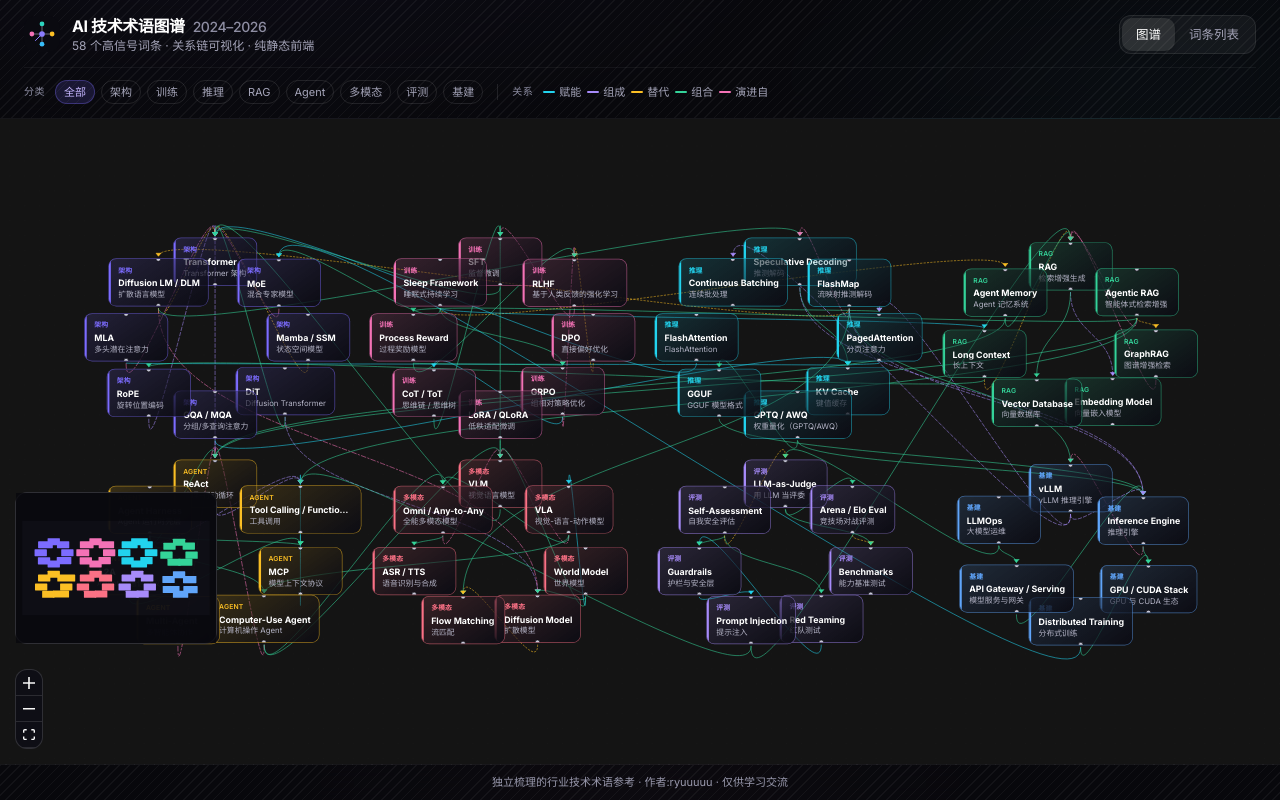
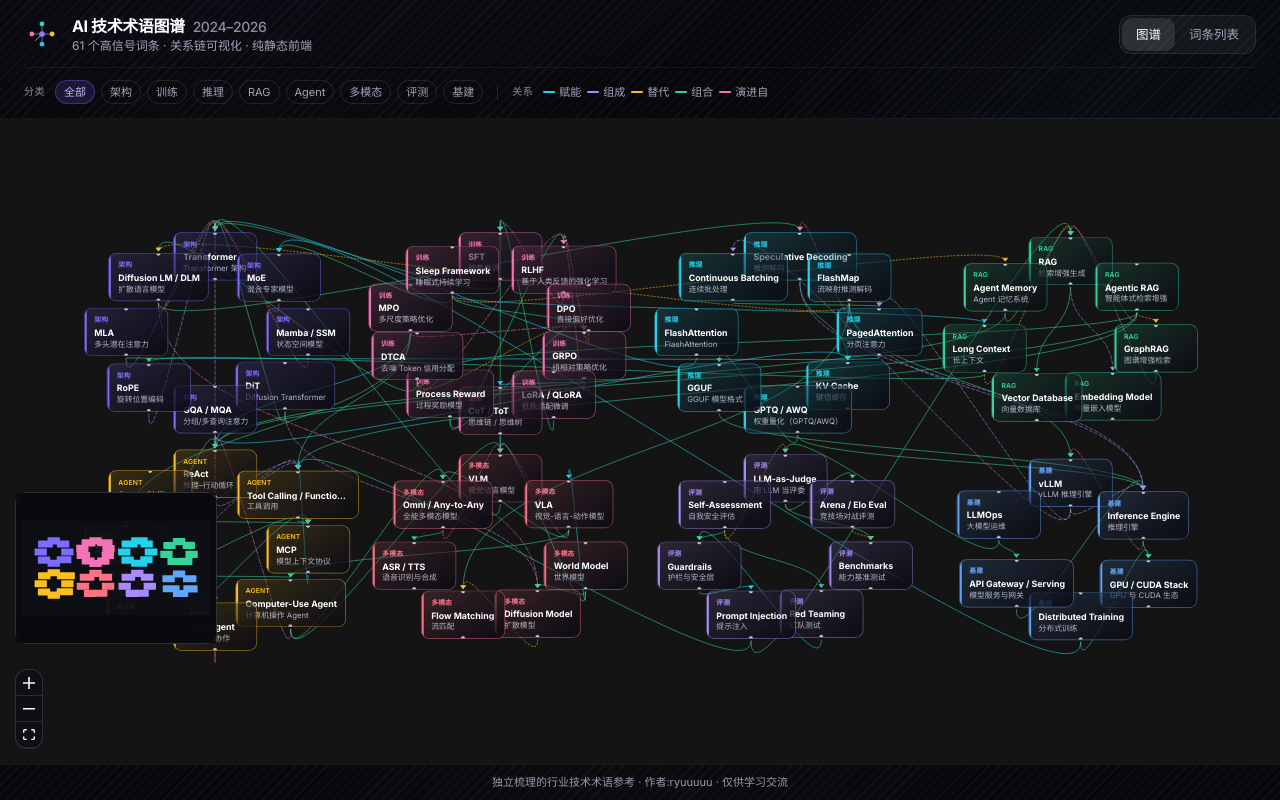
Before and after one commit to keepline/ai-tech-glossary, a React (Vite) app: page / in a window 1280 px wide. Built offline with nearby package versions, Linux system fonts and the light colour scheme.

Commit message:
feat: add DTCA, MPO, and Agent Skills glossary terms

```diff
--- a/src/data/terms.ts
+++ b/src/data/terms.ts
@@ -162,6 +162,28 @@ export const terms: Term[] = [
       '不只评估最终答案，还对推理中间步骤打分，提供更稠密的训练信号，缓解稀疏奖励下的探索困难。',
     whyItMatters:
       '对数学、代码等可分解任务尤为关键，是提升推理可靠性的重要对齐手段。',
+  },
+  {
+    id: 'dtca',
+    en: 'DTCA',
+    zh: '去噪 Token 信用分配',
+    category: '训练与对齐',
+    explanation:
+      'Denoising Token Credit Assignment：面向扩散语言模型（DLM）强化学习的 token 级信用分配框架。在去噪过程中，用「提交某 token 后剩余掩码位预测置信度的提升」估计贡献，按词性聚合后筛选信息量大的去噪步，再结合策略更新引起的熵变化校准优势信号。',
+    whyItMatters:
+      '自回归 RL（如 GRPO）默认按序列位置分配信用，但 DLM 是并行解掩码，位置与时间步语义不同；2026-10 DTCA 等结果表明，为去噪动力学专门设计信用分配，是把 RL 推理增益迁到扩散语言模型上的关键缺口。',
+    yearHint: '2026',
+  },
+  {
+    id: 'mpo',
+    en: 'MPO',
+    zh: '多尺度策略优化',
+    category: '训练与对齐',
+    explanation:
+      'Multiscale Policy Optimization：面向长程 LLM Agent 的强化学习算法。观察到评论家（critic）价值主要在「助手回合」之间变化，因而先在回合尺度做广义优势估计，再在回合内做局部 token 校正，并用回合级重要性采样对齐策略更新，避免纯 token 级比率对长轨迹的额外惩罚。',
+    whyItMatters:
+      '搜索、工具调用与自动化等长程任务里，一次环境交互对应一整段助手输出；把信用锚定在回合再细化到 token，比直接套用 GRPO/PPO 的 token 级配方更贴合 Agent 轨迹结构，是 2026 长程 Agent 训练的代表性新算法之一。',
+    yearHint: '2026',
   },
 
   {
@@ -410,6 +432,18 @@ export const terms: Term[] = [
       '2025–2026 业界共识「模型能力只是一半，另一半是 Harness」；Harness²、Work Agents 等近期工作把它推成独立技术层，与 MCP/A2A 共同构成 Agent 工程栈。',
     yearHint: '2025–2026',
   },
+  {
+    id: 'agent-skills',
+    en: 'Agent Skills',
+    zh: 'Agent 技能包',
+    category: 'Agent与工具',
+    explanation:
+      '可被 Agent 运行时按需加载的能力模块：通常以含 SKILL.md（或等价清单）的目录形式打包提示词、脚本与资源，声明适用场景与操作步骤，使模型在特定任务上按约定流程行动，而无需改模型权重或重写整套 Harness。',
+    whyItMatters:
+      '把「领域能力」从一次性提示变成可版本化、可分发的插件单元；Anthropic 等开放 Skills 库与编辑器侧 Skills 插件后，Agent 工程从「只会调工具」走向「可组合的技能生态」，与 MCP/Harness 互补。',
+    yearHint: '2025–2026',
+  },
+
 
   // ── 多模态 ────────────────────────────────────────────
   {
@@ -651,6 +685,14 @@ export const edges: Edge[] = [
   { source: 'sleep-framework', target: 'memory-agent', type: 'alternative-to' },
   { source: 'sleep-framework', target: 'grpo', type: 'stacks-with' },
   { source: 'sleep-framework', target: 'long-context', type: 'enables' },
+  { source: 'dtca', target: 'diffusion-lm', type: 'stacks-with' },
+  { source: 'dtca', target: 'grpo', type: 'alternative-to' },
+  { source: 'dtca', target: 'process-reward', type: 'stacks-with' },
+  { source: 'dtca', target: 'rlhf', type: 'evolved-from' },
+  { source: 'mpo', target: 'grpo', type: 'evolved-from' },
+  { source: 'mpo', target: 'react-agent', type: 'enables' },
+  { source: 'mpo', target: 'agent-harness', type: 'stacks-with' },
+  { source: 'mpo', target: 'tool-calling', type: 'stacks-with' },
 
   // 推理效率
   { source: 'paged-attention', target: 'kv-cache', type: 'enables' },
@@ -699,6 +741,9 @@ export const edges: Edge[] = [
   { source: 'agent-harness', target: 'tool-calling', type: 'part-of' },
   { source: 'agent-harness', target: 'computer-use', type: 'stacks-with' },
   { source: 'agent-harness', target: 'mcp', type: 'stacks-with' },
+  { source: 'agent-skills', target: 'agent-harness', type: 'stacks-with' },
+  { source: 'agent-skills', target: 'mcp', type: 'stacks-with' },
+  { source: 'agent-skills', target: 'tool-calling', type: 'part-of' },
 
   // 多模态
   { source: 'vlm', target: 'transformer', type: 'stacks-with' },
```
